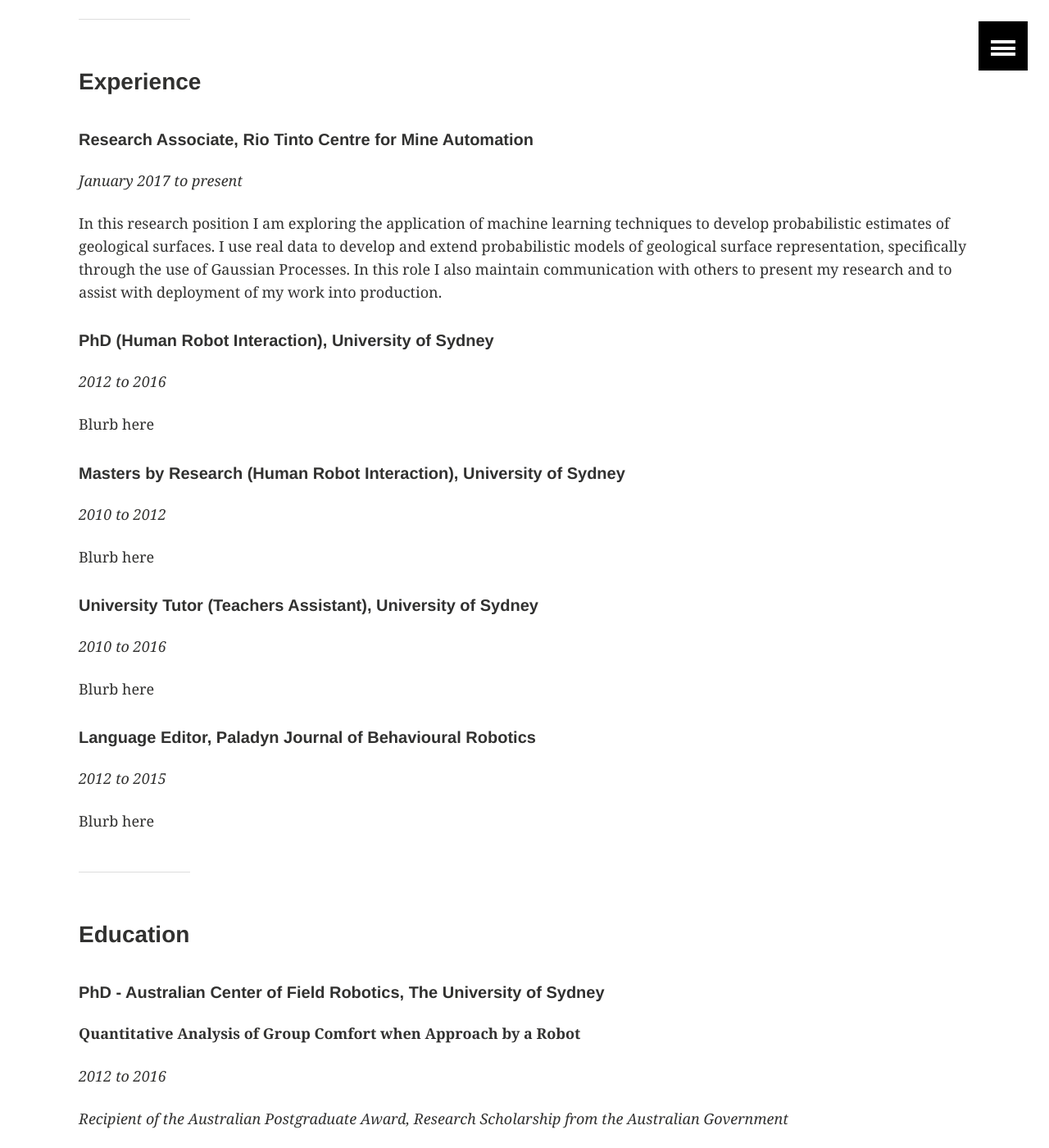
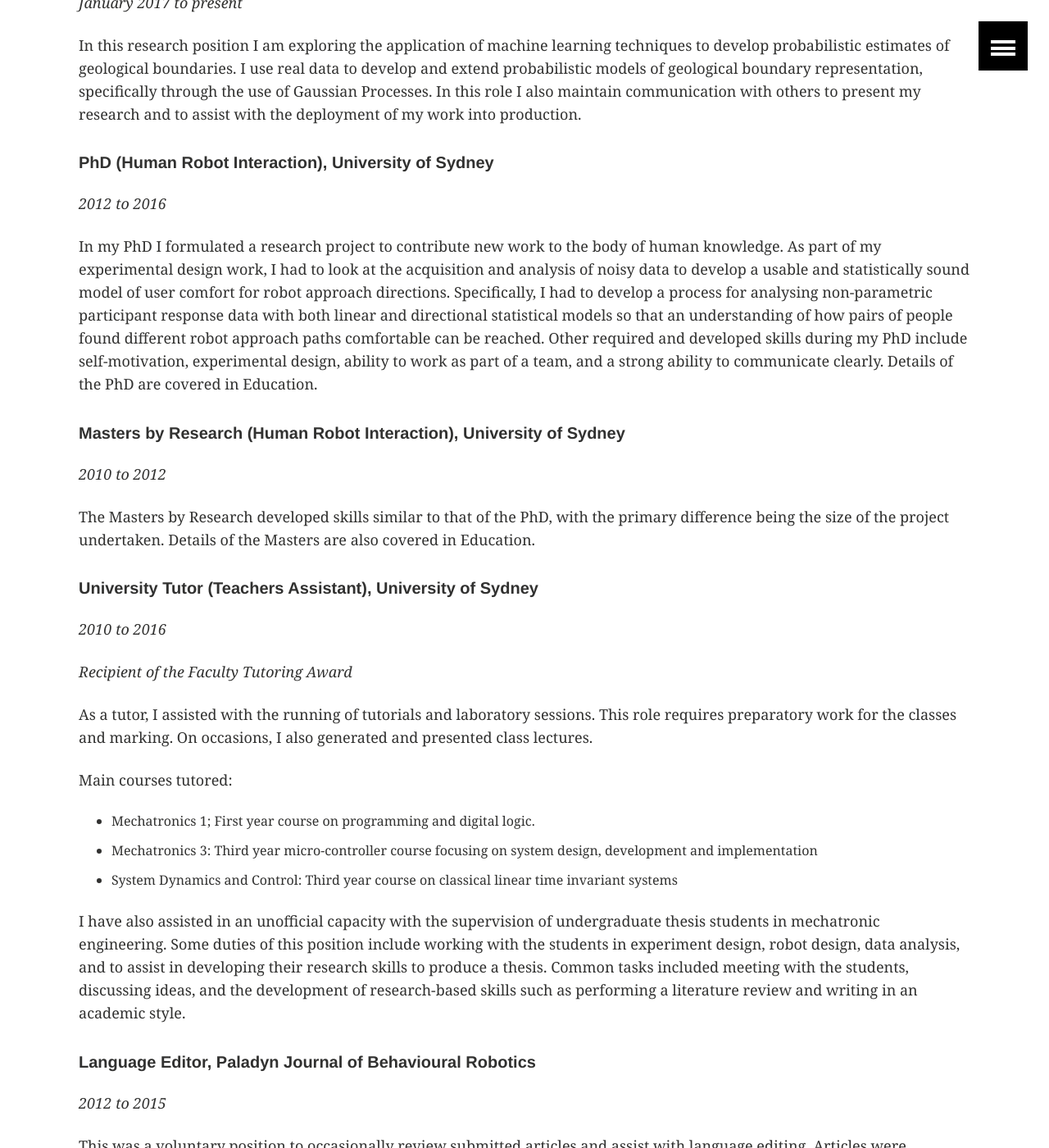
Before and after one commit to Adrian-Ball/adrian-ball.github.io, a Jekyll site: the page built from cv/index.html, in a window 1280 px wide and 1400 px high, scrolled down 382 px. Shown: the whole window at 82% size. Built offline with Jekyll 4.4.1, drawn with Linux system fonts in a browser that asks for light colours; some of the changed text lies outside the part shown.

Commit message:
Completed CV page

```diff
--- a/cv/index.html
+++ b/cv/index.html
@@ -3,36 +3,60 @@
 title: Curriculum Vitae
 ---
 
-  <h6> <a href="#Experience">Experience</a> <a href="#Education">Education</a> <a href="#Publications">Publications</a> </h6>
+  <!--<h6> <a href="#Experience">Experience</a> <a href="#Education">Education</a> <a href="#Publications">Publications</a> </h6>
 
-	<h1>Work in progress, playing with visual settings</h1>
-
-	<hr>
+	<hr>-->
 
   <a name="Experience"></a>
 	<h3> Experience </h3>
 		<h5> Research Associate, Rio Tinto Centre for Mine Automation</h5>
       <p> <i>January 2017 to present </i> </p>
-      <p> In this research position I am exploring the application of machine learning techniques to develop probabilistic estimates of geological surfaces. I use real data to develop and extend probabilistic models of geological surface representation, specifically through the use of Gaussian Processes. In this role I also maintain communication with others to present my research and to assist with deployment of my work into production.</p>
+      <p> In this research position I am exploring the application of machine learning techniques to develop probabilistic estimates of geological boundaries. I use real data to develop and extend probabilistic models of geological boundary representation, specifically through the use of Gaussian Processes. In this role I also maintain communication with others to present my research and to assist with the deployment of my work into production.</p>
 
 		<h5> PhD (Human Robot Interaction), University of Sydney</h5>
 			<p> <i> 2012 to 2016 </i> </p>
-			<p> Blurb here
+			<p> In my PhD I formulated a research project to contribute new work to the body of human
+			knowledge. As part of my experimental design work, I had to look at the acquisition and
+			analysis of noisy data to develop a usable and statistically sound model of user comfort
+			for robot approach directions. Specifically, I had to develop a process for analysing non-parametric participant response data with both linear and directional statistical models so that
+			an understanding of how pairs of people found different robot approach paths comfortable
+			can be reached. Other required and developed skills during my PhD include self-motivation,
+			experimental design, ability to work as part of a team, and a strong ability to communicate
+			clearly. Details of the PhD are covered in Education.
 			</p>
 
 		<h5> Masters by Research (Human Robot Interaction), University of Sydney</h5>
       <p> <i> 2010 to 2012 </i> </p>
-			<p> Blurb here
+			<p> The Masters by Research developed skills similar to that of the PhD, with the primary difference
+			being the size of the project undertaken. Details of the Masters are also covered in Education.
 			</p>
 
 		<h5> University Tutor (Teachers Assistant), University of Sydney </h5>
 			<p> <i> 2010 to 2016 </i> </p>
-			<p> Blurb here
+			<p> <i> Recipient of the Faculty Tutoring Award</i> </p>
+			<p> As a tutor, I assisted with the running of tutorials and laboratory sessions. This role requires preparatory work for the classes and marking. On occasions, I also generated and presented class lectures.
+			</p>
+			<p>
+			Main courses tutored:
+				<ul>
+			<li>Mechatronics 1; First year course on programming and digital logic.
+			<li>Mechatronics 3: Third year micro-controller course focusing on system design, development
+			and implementation
+			<li>System Dynamics and Control: Third year course on classical linear time invariant systems
+				</ul>
+			</p>
+			<p>
+			I have also assisted in an unofficial capacity with the supervision of undergraduate thesis students
+			in mechatronic engineering. Some duties of this position include working with the students
+			in experiment design, robot design, data analysis, and to assist in developing their research
+			skills to produce a thesis. Common tasks included meeting with the students, discussing
+			ideas, and the development of research-based skills such as performing a literature review
+			and writing in an academic style.
 			</p>
 
 		<h5> Language Editor, Paladyn Journal of Behavioural Robotics</h5>
 			<p> <i> 2012 to 2015 </i> </p>
-			<p> Blurb here
+			<p> This was a voluntary position to occasionally review submitted articles and assist with language editing. Articles were requested for review intermittently throughout the year.
 			</p>
 
   <!-- Dont think that this is relevant anymore -->
@@ -72,24 +96,33 @@
   <a name="Publications"></a>
 	<h3> Publications </h3>
 		<p>
-			<ul>
-				<li> How Should a Robot Approach Two People? <br>
-					 International Journal of Human-Robot Interaction 2017 (in publication). <br>
-					 [<a href="http://www.google.com">Pdf</a>] [<a href="http://www.google.com">Publication Link</a>]
-				<li> Understanding Group Comfort Through Directional Statistics <br>
-					 International Conference on Social Robotics 2015. <br>
-					 [<a href="http://www.google.com">Pdf</a>] [<a href="http://www.google.com">Publication Link</a>]
-				<li> Group vs. Individual Comfort When a Robot Approaches <br>
-					 International Conference on Social Robotics 2015. <br>
-					 [<a href="http://www.google.com">Pdf</a>] [<a href="http://www.google.com">Publication Link</a>]
-				<li> Group Comfortability when a Robot Approaches <br>
-					 International Conference on Social Robotics 2014. <br>
-					 [<a href="http://www.google.com">Pdf</a>] [<a href="http://www.google.com">Publication Link</a>]
-				<li> Unsupervised Clustering of People from ‘Skeleton’ Data <br>
-					 International Conference on HRI 2012. <br>
-					 [<a href="http://www.google.com">Pdf</a>] [<a href="http://www.google.com">Publication Link</a>]
-				<li> A Comparison of Unsupervised Learning Algorithms for Gesture Clustering <br>
-					 International Conference on HRI 2011. <br>
-					 [<a href="http://www.google.com">Pdf</a>] [<a href="http://www.google.com">Publication Link</a>]
-			</ul>
+			How Should a Robot Approach Two People? <br>
+			 <i>International Journal of Human-Robot Interaction 2017 (in publication). </i><br>
+			 <!--- [<a href="http://www.google.com">Pdf</a>] [<a href="http://www.google.com">Publication Link</a>]-->
 		</p>
+		<p>
+			Understanding Group Comfort Through Directional Statistics <br>
+			 <i>International Conference on Social Robotics 2015. </i><br>
+			 [<a href="https://drive.google.com/open?id=1Cq_iBZ-ogilJApr-89JkEx2Vxb4yaFGp">Pdf</a>] [<a href="https://link.springer.com/chapter/10.1007/978-3-319-25554-5_6">Publication Link</a>]
+		</p>
+		<p>
+			Group vs. Individual Comfort When a Robot Approaches <br>
+			 <i> International Conference on Social Robotics 2015. </i><br>
+			 [<a href="https://drive.google.com/open?id=1PEQtz9bkWMfvAFIrXQuxcaesuu89kzvD">Pdf</a>] [<a href="https://link.springer.com/
+			 chapter/10.1007/978-3-319-25554-5_5">Publication Link</a>]
+		</p>
+		<p>
+			Group Comfortability when a Robot Approaches <br>
+			 <i>International Conference on Social Robotics 2014. </i><br>
+			 [<a href="https://drive.google.com/open?id=1gR-yYHCh24Jht6h086T5xAT-ZSirbuRA">Pdf</a>] [<a href="https://link.springer.com/chapter/10.1007/978-3-319-11973-1_5">Publication Link</a>]
+		</p>
+		<p>
+			Unsupervised Clustering of People from ‘Skeleton’ Data <br>
+			 <i>International Conference on HRI 2012. </i><br>
+			 [<a href="https://drive.google.com/open?id=1SNOVx6dm190F50Np-aQbMXB9xtzPiWpc">Pdf</a>] [<a href="https://dl.acm.org/citation.cfm?id=2157767">Publication Link</a>]
+	 	</p>
+		<p>
+			A Comparison of Unsupervised Learning Algorithms for Gesture Clustering <br>
+			 <i>International Conference on HRI 2011. </i><br>
+			 [<a href="https://drive.google.com/open?id=1bhKHTIik2Bjbd8uxrenz3gj3U9DAtIZc">Pdf</a>] [<a href="https://dl.acm.org/citation.cfm?id=1957686">Publication Link</a>]
+		</p>
```
